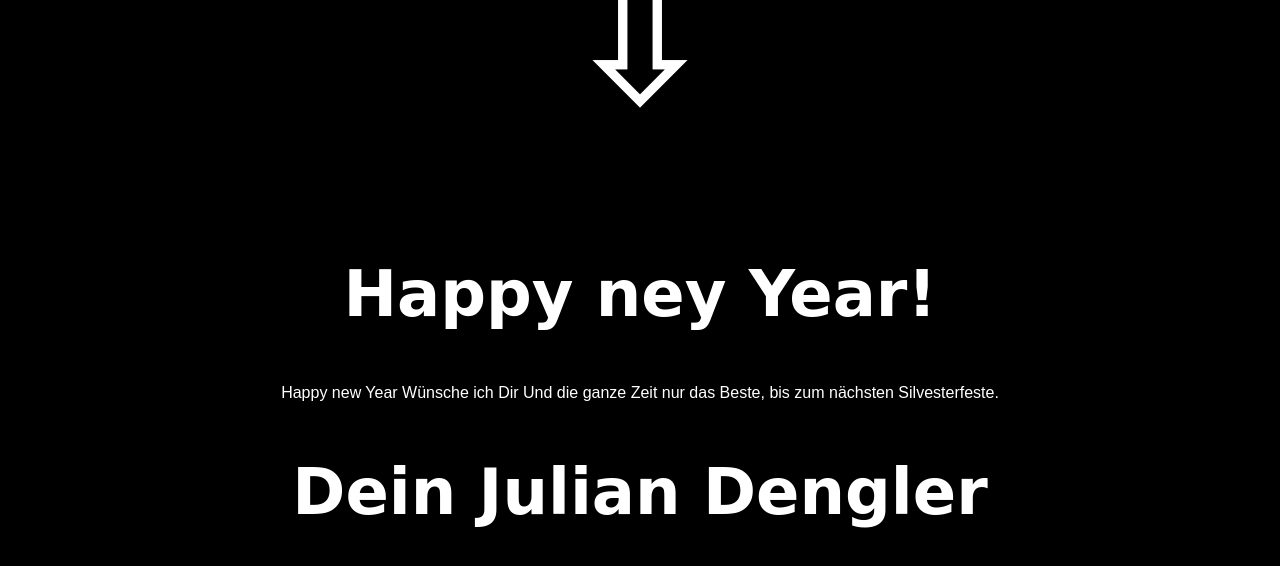
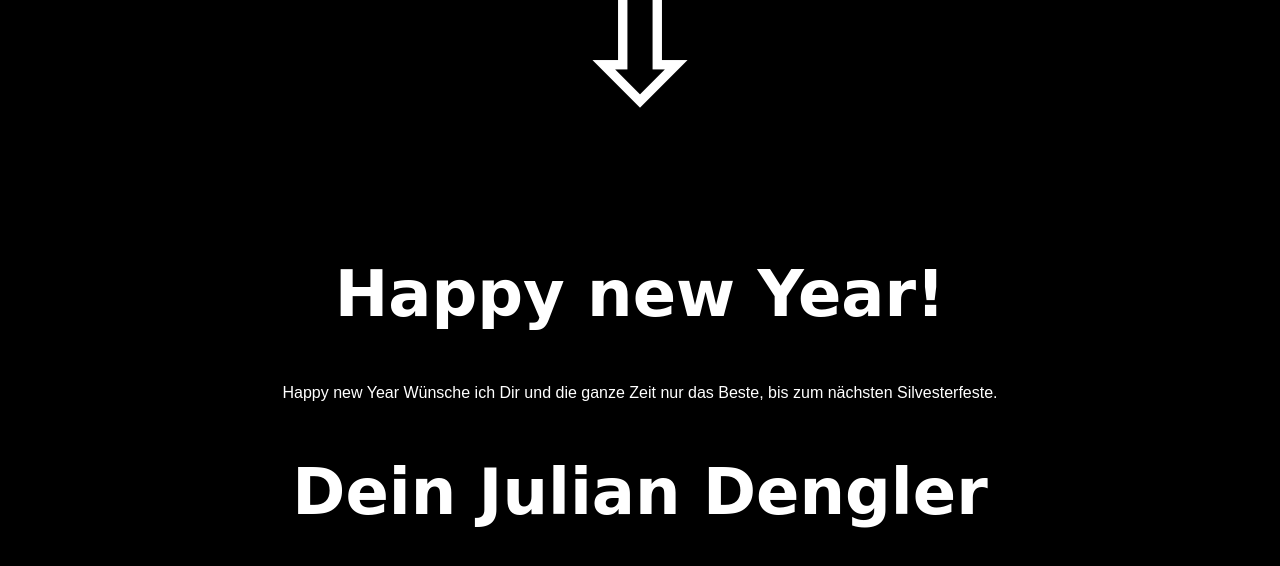
Before and after one commit to luchs133/FrohesNeuesJahr, a plain HTML site: page index.html in a window 1280 px wide. Shown: the part 604-1170 px from the top of the page. Drawn offline with Linux system fonts and the light colour scheme; a web font is replaced by a local one.

Commit message:
Update index.html
Rechtschreibfehler bearbeiten

```diff
--- a/index.html
+++ b/index.html
@@ -16,14 +16,14 @@
     <a href="#content" id="los">&#8681;</a>
     <div style="height: 100vh"></div>
     <div id="content">
-      <h2>Happy ney Year!
+      <h2>Happy new Year!
 
       </h2>
       <p>
         Happy new Year
 
         Wünsche ich Dir
-        Und die ganze Zeit nur das Beste,
+        und die ganze Zeit nur das Beste,
         bis zum nächsten Silvesterfeste.
       <h2>Dein Julian Dengler</h2>
     </div>
```
